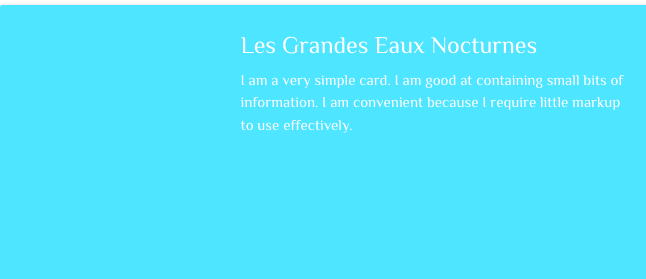
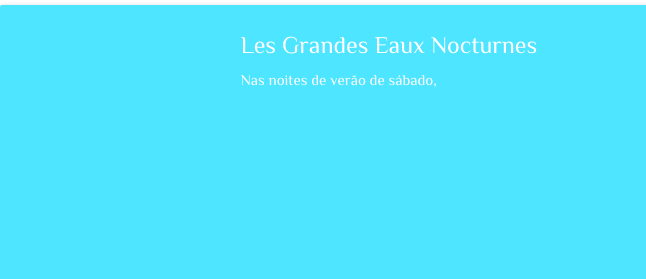
Before and after one commit to wukimmy/Paris, a plain HTML site: page template/index.html in a window 1280 px wide. Shown: the part 819-1098 px from the top of the page, 0-646 px from the left. Drawn offline with Linux system fonts and the light colour scheme.

Commit message:
continuação index

```diff
--- a/template/index.html
+++ b/template/index.html
@@ -54,8 +54,7 @@
                     <div class="col l4 offset-l2 m4 offset-m2 s12">
                         <span class="card-title">Les Grandes Eaux Nocturnes</span>
                         <p>
-                            I am a very simple card. I am good at containing small bits of information.
-                        I am convenient because I require little markup to use effectively.
+                            Nas noites de verão de sábado,
                         </p>
                     </div>
                     <div class="col l4 m4 s12">
```
